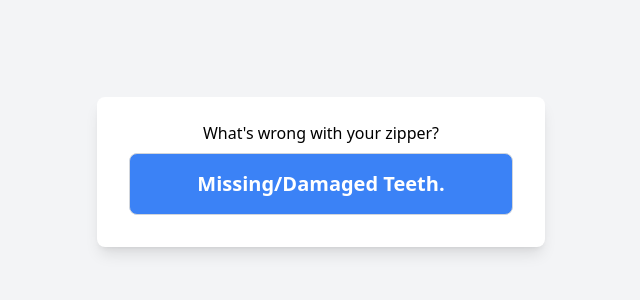
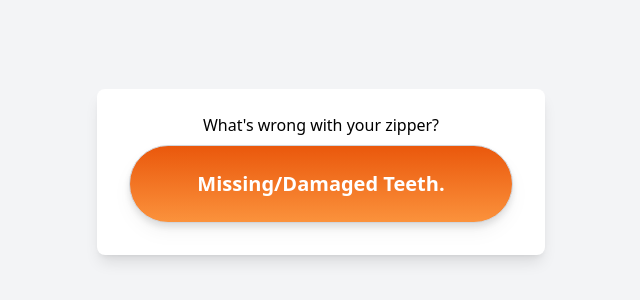
Before and after one commit to Zipper-Rescue/zipper_wizard, a React (Vite) app: page /two_way in a window 1280 px wide. Shown: the part 228-528 px from the top of the page, without its empty margins (319-959 px from the left). Built offline with nearby package versions, Linux system fonts and the light colour scheme.

Commit message:
orange buttons

```diff
--- a/src/wizard/style.css
+++ b/src/wizard/style.css
@@ -11,7 +11,7 @@
 }
 
 .option-component {
-  @apply cursor-pointer p-4 border border-gray-300 m-2 bg-blue-500 text-white text-xl font-semibold rounded-lg hover:bg-blue-600 transition duration-300 ease-in-out;
+  @apply cursor-pointer py-6 px-8 border border-gray-300 m-2 bg-gradient-to-b from-orange-600 to-orange-400 text-xl font-bold text-white rounded-full hover:from-orange-700 hover:to-orange-500 transition duration-300 ease-in-out font-sans drop-shadow-lg;
 }
 
 .step-component h1, .step-component p {
```
